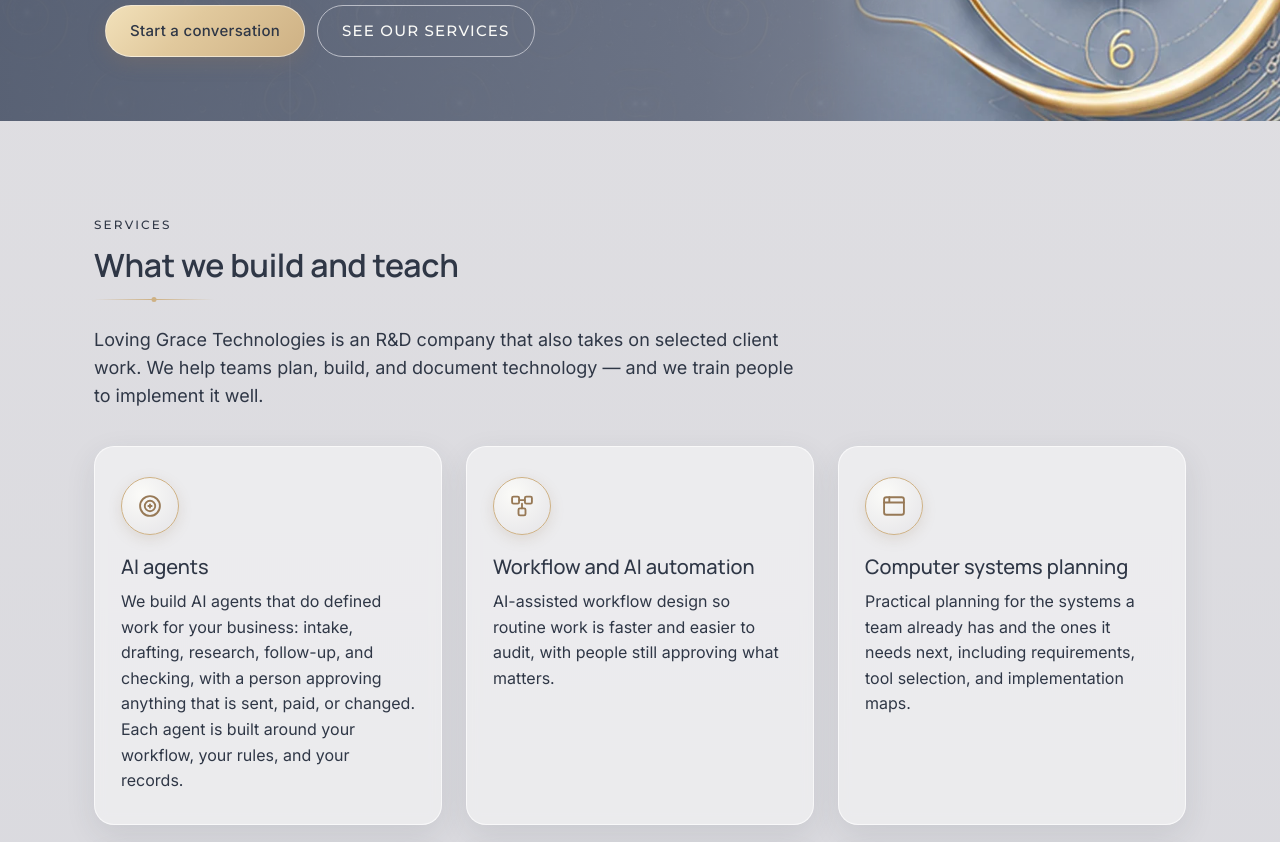
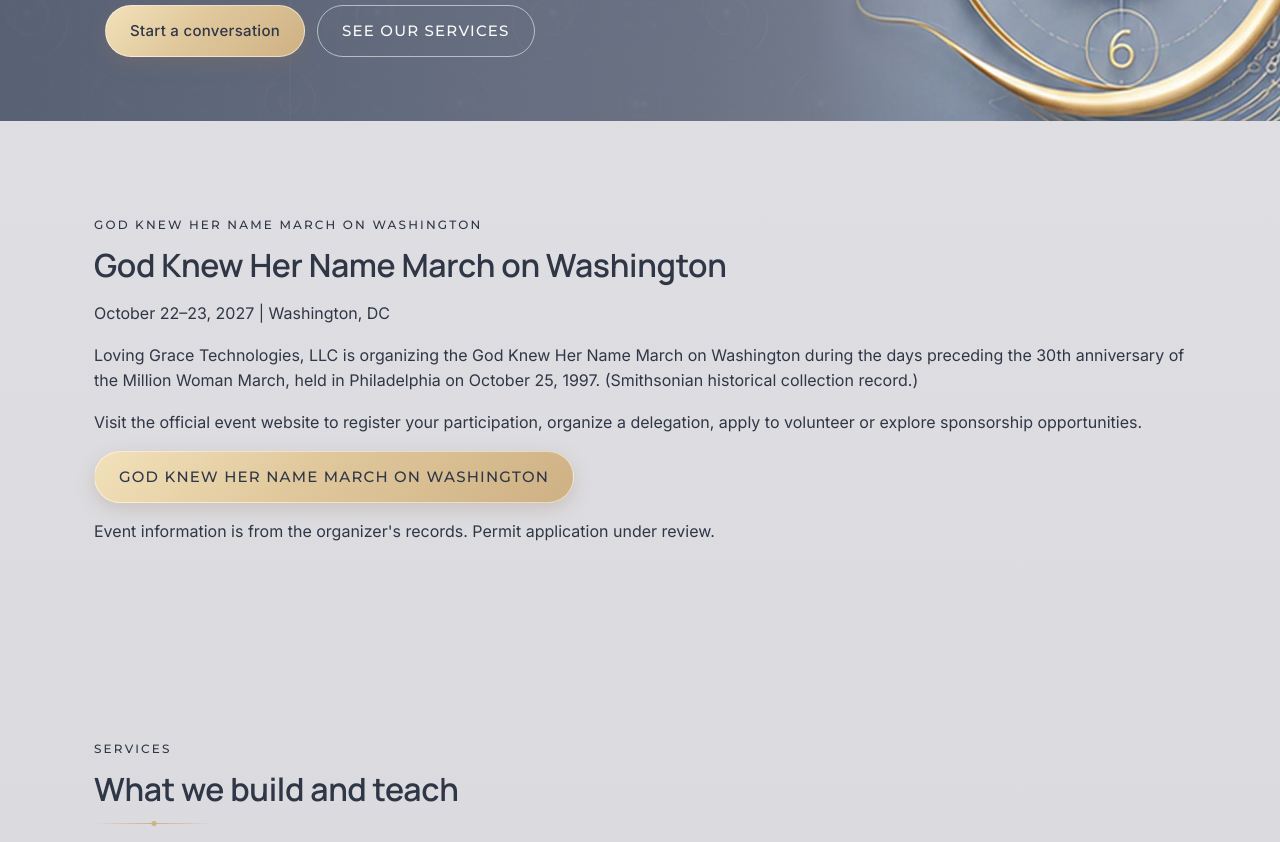
Before and after one commit to Bridgett50/lovinggracetechnologies.com, a plain HTML site: page index.html in a window 1280 px wide. Shown: the part 540-1382 px from the top of the page. Drawn offline with Linux system fonts and the light colour scheme.

Commit message:
Add God Knew Her Name March on Washington announcement to homepage

```diff
--- a/index.html
+++ b/index.html
@@ -53,6 +53,16 @@ gtag('config', 'G-05WWQY8PGW');
 <div class="btns"><a class="btn primary" href="mailto:bridgettsanders50@lovinggracetechnologies.com">Start a conversation</a><a class="btn secondary" href="services.html">See our services</a></div>
 </div>
 <div class="art"><picture><source srcset="assets/hero-art.webp" type="image/webp"><img src="assets/hero-art.jpg" alt="" width="675" height="819"></picture></div>
+</div></section>
+
+<section class="approach" id="march"><div class="wrap">
+<p class="caption">God Knew Her Name March on Washington</p>
+<h2>God Knew Her Name March on Washington</h2>
+<p>October 22–23, 2027 | Washington, DC</p>
+<p>Loving Grace Technologies, LLC is organizing the God Knew Her Name March on Washington during the days preceding the 30th anniversary of the Million Woman March, held in Philadelphia on October 25, 1997. (Smithsonian historical collection record.)</p>
+<p>Visit the official event website to register your participation, organize a delegation, apply to volunteer or explore sponsorship opportunities.</p>
+<p><a class="btn primary" href="https://lovinggracetechnologies.com/god-knew-her-name-march-on-washington/">God Knew Her Name March on Washington</a></p>
+<p>Event information is from the organizer's records. Permit application under review.</p>
 </div></section>
 
 <section class="approach" id="services"><div class="wrap">
```
